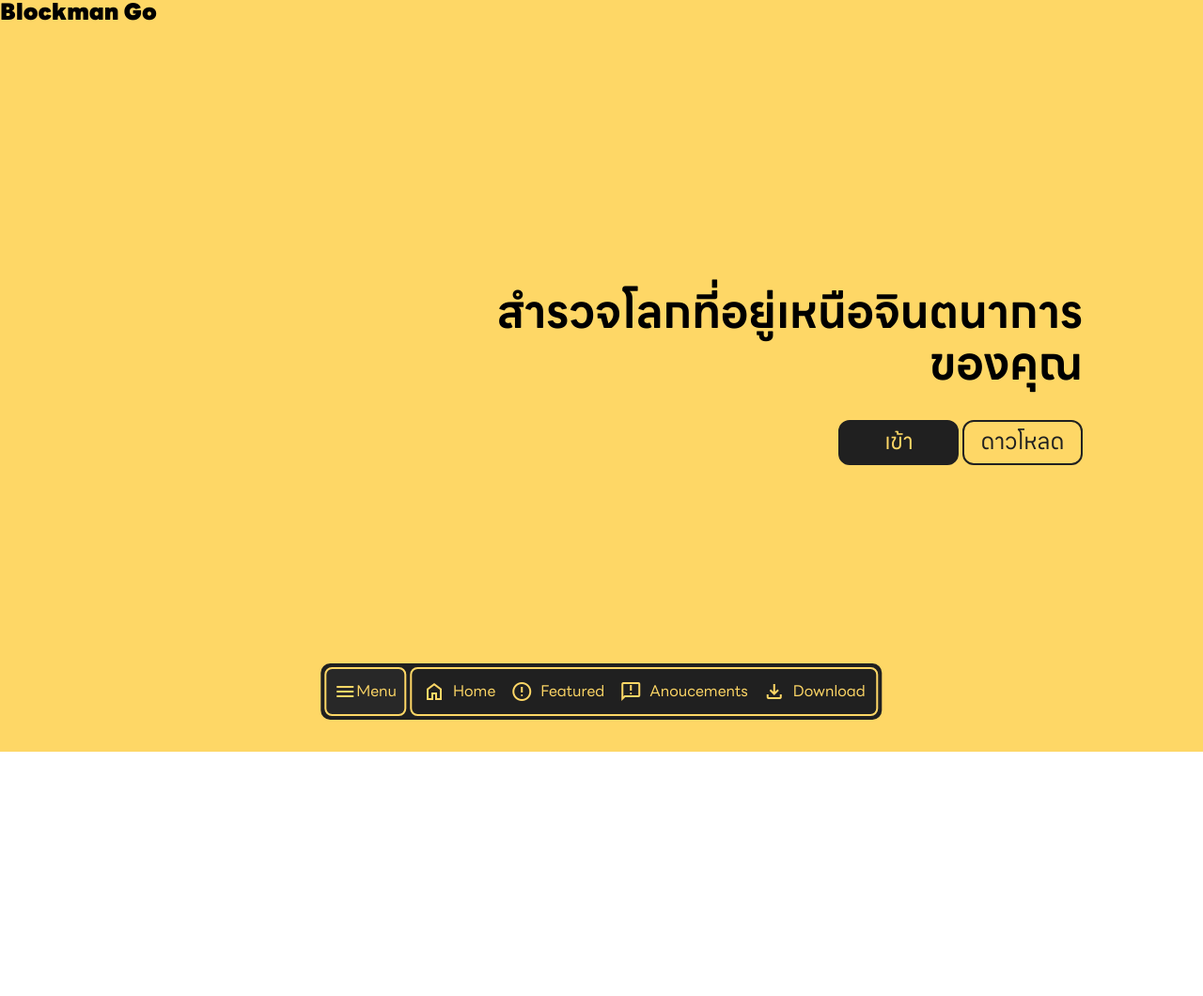
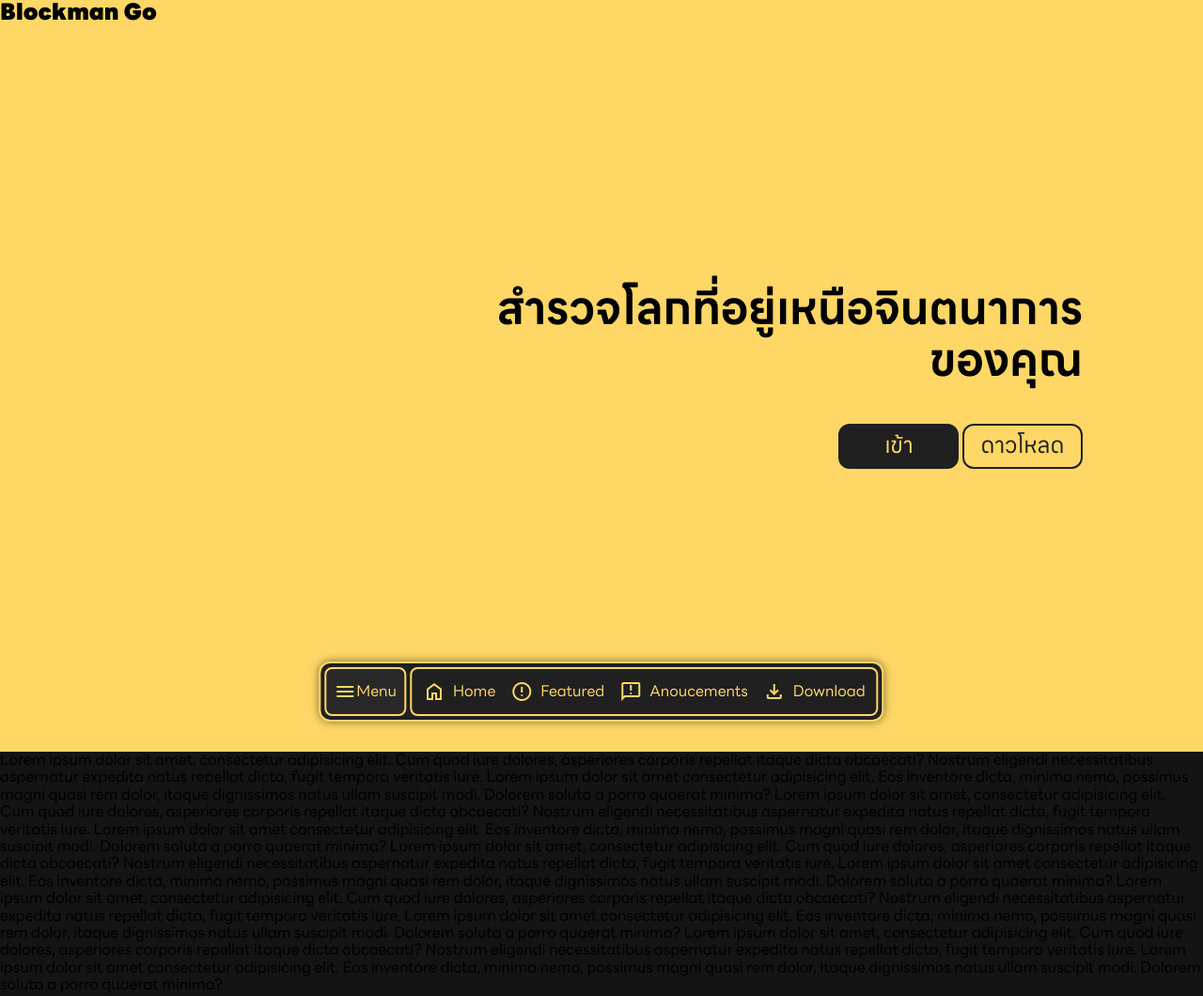
Before and after one commit to ptsgrn/gamertocoder-project, a website: page index.html in a window 1280 px wide. Shown: the whole page at 94% size. Before the commit the page ends 800 px from the top, so only its background shows below. Drawn offline with nearby package versions, Linux system fonts and the light colour scheme; files whose address does not match are found by name.

Commit message:
add : navbar add go-up and add some section design

```diff
--- a/css/base.css
+++ b/css/base.css
@@ -11,4 +11,9 @@
 
 body {
   font-family: 'LineSeedSansTH', sans-serif;
+  background: var(--black);
 }
+
+html {
+  scroll-behavior: smooth;
+}
--- a/css/style.scss
+++ b/css/style.scss
@@ -30,6 +30,7 @@ nav {
   border-radius: 12px;
   color: var(--yellow);
   border: 2px solid var(--yellow);
+  box-shadow: 0 0 10px rgba(0, 0, 0, 0.5);
   background-color: var(--black20);
   padding: 4px;
   left: 50%;
@@ -40,6 +41,7 @@ nav {
   display: flex;
 
   .nav-menu {
+    box-shadow: 0 0 10px rgba(0, 0, 0, 0.5);
     border-radius: 12px;
     list-style: none;
     position: absolute;
@@ -136,6 +138,10 @@ nav {
     display: flex;
   }
 
+  .nav-goup {
+    margin-left: 4px;
+  }
+
   button {
     border-radius: 8px;
     color: var(--yellow);
@@ -145,9 +151,13 @@ nav {
     align-items: center;
     padding: 8px;
   }
+  .nav--primary-btn:hover {
+    color: var(--black20);
+    background-color: var(--yellow);
+  }
 }
 
-section {
+.main-title {
   width: 100%;
   height: 100vh;
   background-color: var(--yellow);
@@ -172,6 +182,7 @@ section {
         font-size: 24px;
       }
       .secondary-btn {
+        margin-top: 8px;
         width: 128px;
         font-size: 24px;
       }
@@ -196,4 +207,18 @@ $breakpoint-tablet: 768px;
       }
     }
   }
+
+  .main-title {
+    .section-maintitle {
+      top: 50%;
+      left: 50%;
+      transform: translate(-50%, -50%);
+      h1 {
+        text-align: center;
+      }
+      .maintitle--action {
+        text-align: center;
+      }
+    }
+  }
 }
--- a/index.html
+++ b/index.html
@@ -17,7 +17,7 @@
       <ul class="nav-menu">
         <!--element generate in javascript-->
       </ul>
-      <button class="menutoggler-btn">
+      <button class="menutoggler-btn nav--primary-btn">
         <span class="material-symbols-outlined">menu</span>
         Menu
       </button>
@@ -25,9 +25,12 @@
         <span class="li-selected"></span>
         <!--element generate in javascript-->
       </ul>
+      <button class="nav-goup nav--primary-btn">
+        <span class="material-symbols-outlined">expand_less</span>
+      </button>
     </nav>
     <main>
-      <section>
+      <section class="main-title" id="main_title">
         <h1>Blockman Go</h1>
         <div class="section-maintitle">
           <h1>สำรวจโลกที่อยู่เหนือจินตนาการของคุณ</h1>
@@ -37,6 +40,40 @@
           </div>
         </div>
       </section>
+      <section id="featured">
+        Lorem ipsum dolor sit amet, consectetur adipisicing elit. Cum quod iure
+        dolores, asperiores corporis repellat itaque dicta obcaecati? Nostrum
+        eligendi necessitatibus aspernatur expedita natus repellat dicta, fugit
+        tempora veritatis iure. Lorem ipsum dolor sit amet consectetur
+        adipisicing elit. Eos inventore dicta, minima nemo, possimus magni quasi
+        rem dolor, itaque dignissimos natus ullam suscipit modi. Dolorem soluta
+        a porro quaerat minima? Lorem ipsum dolor sit amet, consectetur
+        adipisicing elit. Cum quod iure dolores, asperiores corporis repellat
+        itaque dicta obcaecati? Nostrum eligendi necessitatibus aspernatur
+        expedita natus repellat dicta, fugit tempora veritatis iure. Lorem ipsum
+        dolor sit amet consectetur adipisicing elit. Eos inventore dicta, minima
+        nemo, possimus magni quasi rem dolor, itaque dignissimos natus ullam
+        suscipit modi. Dolorem soluta a porro quaerat minima? Lorem ipsum dolor
+        sit amet, consectetur adipisicing elit. Cum quod iure dolores,
+        asperiores corporis repellat itaque dicta obcaecati? Nostrum eligendi
+        necessitatibus aspernatur expedita natus repellat dicta, fugit tempora
+        veritatis iure. Lorem ipsum dolor sit amet consectetur adipisicing elit.
+        Eos inventore dicta, minima nemo, possimus magni quasi rem dolor, itaque
+        dignissimos natus ullam suscipit modi. Dolorem soluta a porro quaerat
+        minima? Lorem ipsum dolor sit amet, consectetur adipisicing elit. Cum
+        quod iure dolores, asperiores corporis repellat itaque dicta obcaecati?
+        Nostrum eligendi necessitatibus aspernatur expedita natus repellat
+        dicta, fugit tempora veritatis iure. Lorem ipsum dolor sit amet
+        consectetur adipisicing elit. Eos inventore dicta, minima nemo, possimus
+        magni quasi rem dolor, itaque dignissimos natus ullam suscipit modi.
+        Dolorem soluta a porro quaerat minima? Lorem ipsum dolor sit amet,
+        consectetur adipisicing elit. Cum quod iure dolores, asperiores corporis
+        repellat itaque dicta obcaecati? Nostrum eligendi necessitatibus
+        aspernatur expedita natus repellat dicta, fugit tempora veritatis iure.
+        Lorem ipsum dolor sit amet consectetur adipisicing elit. Eos inventore
+        dicta, minima nemo, possimus magni quasi rem dolor, itaque dignissimos
+        natus ullam suscipit modi. Dolorem soluta a porro quaerat minima?
+      </section>
     </main>
   </body>
 
--- a/js/navigation.js
+++ b/js/navigation.js
@@ -6,6 +6,7 @@ let navmenu = document.querySelector('.nav-menu')
 let navtoc = document.querySelector('.nav-toc')
 let navtocli = navtoc.querySelectorAll('a')
 let navtocSelected = navtoc.querySelector('.li-selected')
+let navgoup = document.querySelector('.nav-goup')
 
 let menuicon = document.querySelector(
   '.menutoggler-btn .material-symbols-outlined'
@@ -103,6 +104,7 @@ let menupath = [
 
 // initial
 menuMenipulate(true)
+checkTop()
 for (var i = 0; i < toc.length; i++) {
   if (currentpath == toc[i][0]) {
     toc[i][1].forEach(item => {
@@ -211,6 +213,21 @@ function menuMenipulate(bool) {
     }, 200)
   }
 }
+function checkTop() {
+  if (document.body.scrollTop > 20 || document.documentElement.scrollTop > 20) {
+    navgoup.style.display = 'block'
+    setTimeout(() => {
+      navgoup.style.transform = 'translateY(0)'
+      navgoup.style.opacity = '1'
+    }, 1)
+  } else {
+    navgoup.style.transform = 'translateY(100%)'
+    navgoup.style.opacity = '0'
+    setTimeout(() => {
+      navgoup.style.display = 'none'
+    }, 200)
+  }
+}
 
 // event
 navtocli.forEach(element => {
@@ -238,3 +255,12 @@ menutoggler.addEventListener('click', () => {
     menuMenipulate(false)
   }
 })
+
+navgoup.addEventListener('click', () => {
+  document.scrollTop = 0
+  document.documentElement.scrollTop = 0
+})
+
+window.addEventListener('scroll', () => {
+  checkTop()
+})
```
Also changed, not shown: css/style.css.
